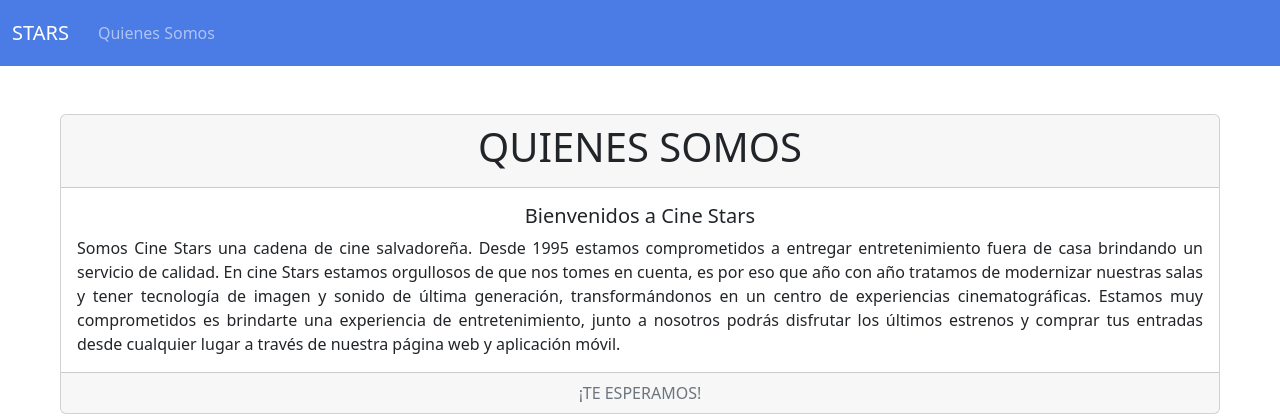
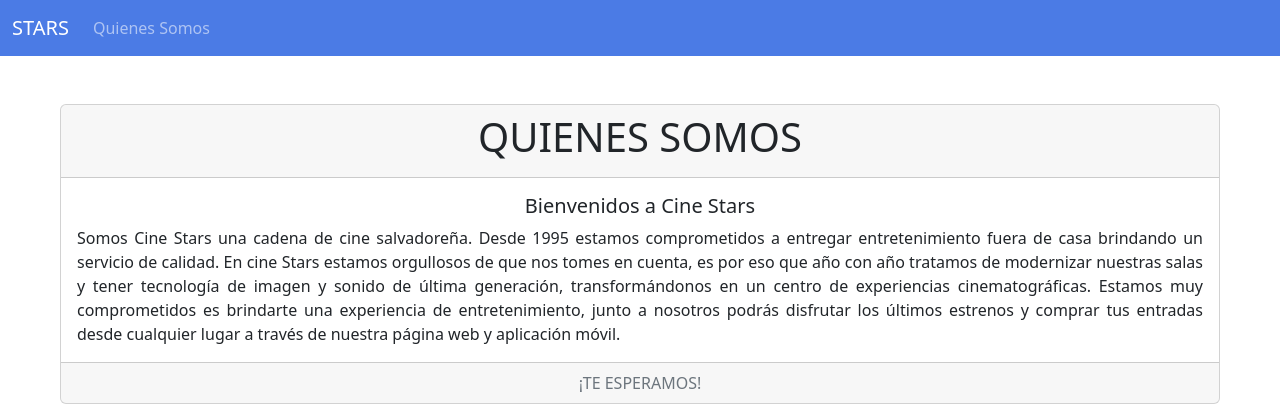
Before and after one commit to cinemastars/cinemastars.github.io, a PHP site: page /quienes.html in a window 1280 px wide. Shown: the top 420 px of the page. Run offline with PHP 8.4, Linux system fonts and the light colour scheme.

Commit message:
A dormir, pero con hambre  :(
Detalles

```diff
--- a/css/index.css
+++ b/css/index.css
@@ -25,14 +25,3 @@
     text-align: center;
     color: white;
 }
-
-ul {
-    list-style-type: none;
-    align-items: center;
-}
-
-li {
-    display: inline;
-    text-align: center;
-    padding: 5px;
-}
--- a/estreno1.html
+++ b/estreno1.html
@@ -6,7 +6,6 @@
     <meta http-equiv="X-UA-Compatible" content="IE=edge">
     <meta name="viewport" content="width=device-width, initial-scale=1.0">
     <meta name="description" content="Sinopsis de Extreno">
-    <meta name="keywords" content="HTML, CSS">
     <meta name="author" content="Gissela Serrano, Jony Lopez y Abigail Saravia">
     <title>Asesino sin Memoria | STARS Sinopsis</title>
     <link rel="stylesheet" href="/css/index.css">
--- a/estreno2.html
+++ b/estreno2.html
@@ -7,7 +7,6 @@
     <meta name="viewport" content="width=device-width, initial-scale=1.0">
     <title>Gemelo Siniestro | STARS Sinopsis </title>
     <meta name="description" content="Sinopsis de Extreno">
-    <meta name="keywords" content="HTML, CSS">
     <meta name="author" content="Gissela Serrano, Jony Lopez y Abigail Saravia">
     <link rel="stylesheet" href="/css/index.css">
     <link href="https://cdn.jsdelivr.net/npm/bootstrap@5.2.0-beta1/dist/css/bootstrap.min.css" rel="stylesheet" integrity="sha384-0evHe/X+R7YkIZDRvuzKMRqM+OrBnVFBL6DOitfPri4tjfHxaWutUpFmBp4vmVor" crossorigin="anonymous">
--- a/estreno3.html
+++ b/estreno3.html
@@ -7,7 +7,6 @@
     <meta name="viewport" content="width=device-width, initial-scale=1.0">
     <title>Ligthyear | STARS Sinopsis</title>
     <meta name="description" content="Sinopsis de Extreno">
-    <meta name="keywords" content="HTML, CSS">
     <meta name="author" content="Gissela Serrano, Jony Lopez y Abigail Saravia">
     <link rel="stylesheet" href="/css/index.css">
     <link href="https://cdn.jsdelivr.net/npm/bootstrap@5.2.0-beta1/dist/css/bootstrap.min.css" rel="stylesheet" integrity="sha384-0evHe/X+R7YkIZDRvuzKMRqM+OrBnVFBL6DOitfPri4tjfHxaWutUpFmBp4vmVor" crossorigin="anonymous">
--- a/estreno4.html
+++ b/estreno4.html
@@ -8,7 +8,6 @@
     <title>Doctor Strange 2 | STARS Sinopsis</title>
     <link rel="stylesheet" href="/css/index.css">
     <meta name="description" content="Sinopsis de Extreno">
-    <meta name="keywords" content="HTML, CSS">
     <meta name="author" content="Gissela Serrano, Jony Lopez y Abigail Saravia">
     <link href="https://cdn.jsdelivr.net/npm/bootstrap@5.2.0-beta1/dist/css/bootstrap.min.css" rel="stylesheet" integrity="sha384-0evHe/X+R7YkIZDRvuzKMRqM+OrBnVFBL6DOitfPri4tjfHxaWutUpFmBp4vmVor" crossorigin="anonymous">
 </head>
--- a/index.html
+++ b/index.html
@@ -6,7 +6,6 @@
     <meta name="viewport " content="width=device-width, initial-scale=1 ">
     <title>STARS</title>
     <meta name="description" content="Extrenos Cine STARS">
-    <meta name="keywords" content="HTML, CSS">
     <meta name="author" content="Gissela Serrano, Jony Lopez y Abigail Saravia">
     <link rel="stylesheet " href="/css/index.css ">
     <link href="https://cdn.jsdelivr.net/npm/bootstrap@5.2.0-beta1/dist/css/bootstrap.min.css " rel="stylesheet " integrity="sha384-0evHe/X+R7YkIZDRvuzKMRqM+OrBnVFBL6DOitfPri4tjfHxaWutUpFmBp4vmVor " crossorigin="anonymous ">
--- a/quienes.html
+++ b/quienes.html
@@ -6,7 +6,6 @@
     <meta name="viewport" content="width=device-width, initial-scale=1">
     <title>¿Quienes somos? | STARS</title>
     <meta name="description" content="Informacion sobre Cine STARS">
-    <meta name="keywords" content="HTML, CSS">
     <meta name="author" content="Gissela Serrano, Jony Lopez y Abigail Saravia">
     <link rel="stylesheet" href="/css/index.css">
     <link href="https://cdn.jsdelivr.net/npm/bootstrap@5.2.0-beta1/dist/css/bootstrap.min.css" rel="stylesheet" integrity="sha384-0evHe/X+R7YkIZDRvuzKMRqM+OrBnVFBL6DOitfPri4tjfHxaWutUpFmBp4vmVor" crossorigin="anonymous">
```
